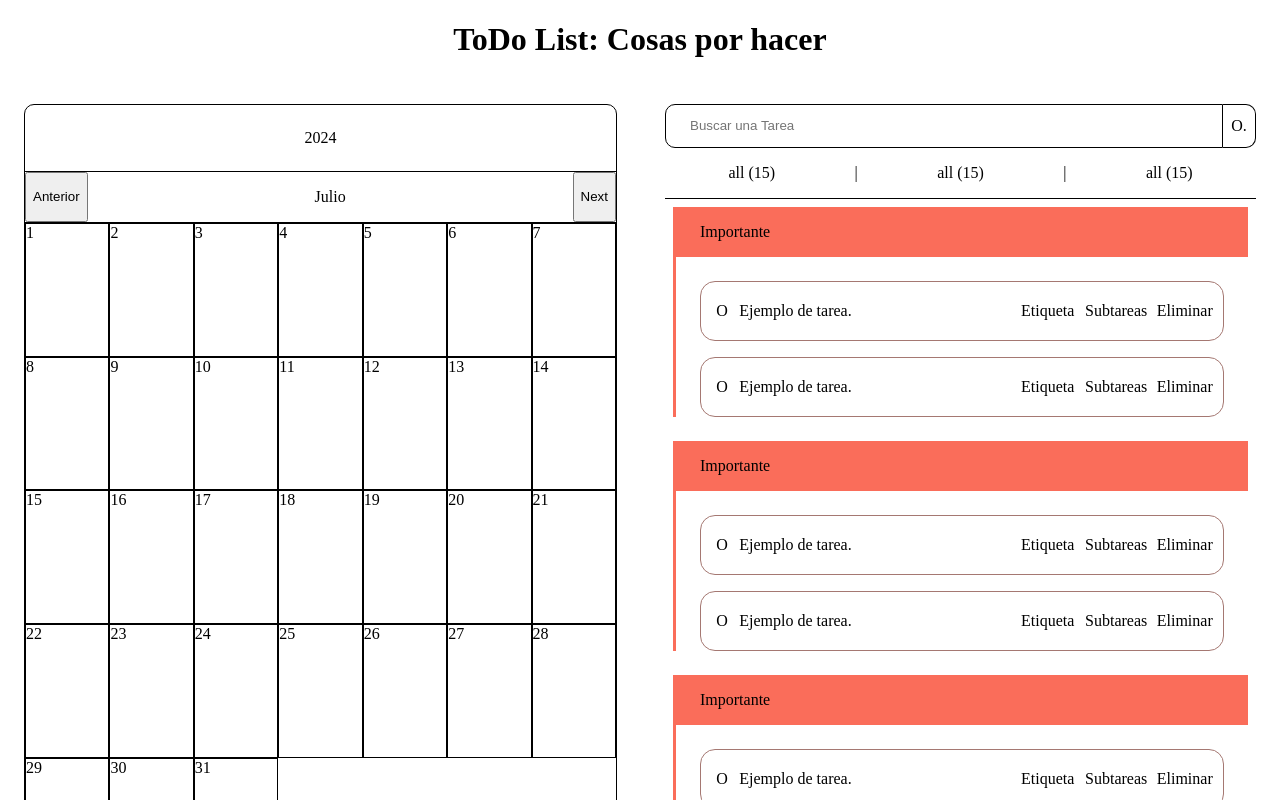
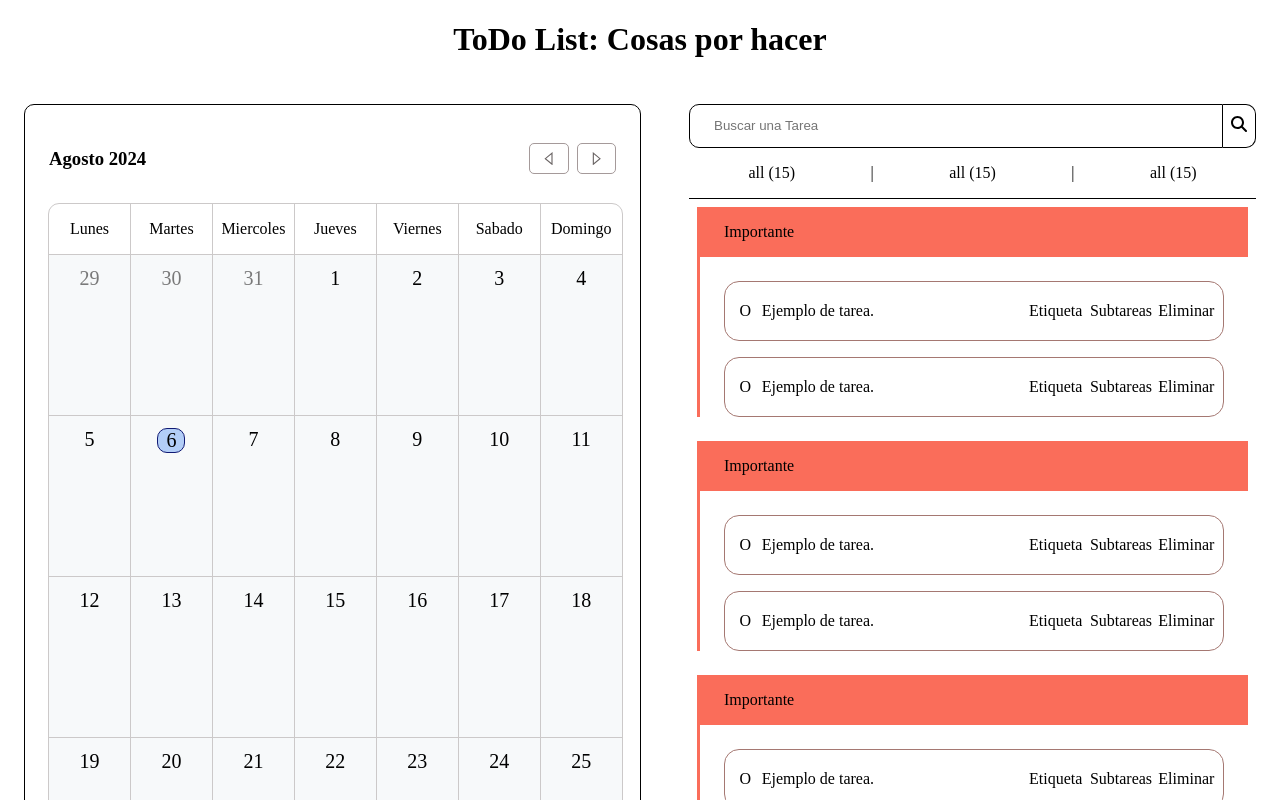
Before and after one commit to AngelOrellanoSM/todoApp-Local, a React (Create React App) app: page / in a window 1280 px wide. Shown: the top 800 px of the page. Built offline with nearby package versions, Linux system fonts and the light colour scheme.

Commit message:
Funcionalidad - Calendar

```diff
--- a/src/App/App.js
+++ b/src/App/App.js
@@ -3,9 +3,12 @@ import { Head } from '../Head';
 import { Footer } from '../Footer';
 import { Todos } from '../Todos';
 import { Calendario } from '../Calendario';
+import { FechaProvider } from '../FechaContex';
+
 
 function App() {
   return (
+    <FechaProvider>
       <div className={"app"}>
         <div className={"app-head"}>
           <Head />
@@ -18,6 +21,7 @@ function App() {
           <Footer />
         </div>
       </div>
+    </FechaProvider>
   );
 }
 
--- a/src/Calendario/calendario.css
+++ b/src/Calendario/calendario.css
@@ -5,28 +5,69 @@
     margin: 1.5rem;
     border: 1px solid #000;
     border-radius: 10px;
+    padding: 1.5rem;
+    gap: 1rem;
 }
 
-.content-year{
-    padding: 0.5rem;
-    text-align: center;
-    border-bottom: #000 1px solid;
+.content-time{
+    display: flex;
+    justify-content: space-between;
+    align-items: center;
 }
 
-.content-month{
+.time-buttons{
     display: flex;
-    justify-content: space-between;
-    border-bottom: #000 1px solid;
+    gap: 0.5rem;
+}
+
+.time-buttons > button{
+    background-color: #fff;
+    outline: none;
+    border: 1px solid #a59a9a;
+    color: #696363;
+    border-radius: 5px;
+    padding: 0.5rem 0.75rem;
+    display: flex;
+    justify-content: center;
+    align-items: center;
+}
+
+.time-buttons > button:hover{
+    cursor: pointer;
 }
 
 .content-days{
     flex: 1;
     display: grid;
-    grid-template-columns: repeat(7, 1fr);
-    grid-template-rows: auto;
+    grid-template-columns: repeat(7, 14.28%);
+    grid-template-rows: min-content;
+    grid-auto-rows: 10rem;
+    gap: 1px;
 }
 
-.content-days > *{
-    border: #000 solid 0.5px;
-    margin: 0;
+.content-days > * {
+    background-color: #f7f9fa;
+    outline: #ccc9c9 1px solid;
 }
+
+.content-days > :nth-child(-n+7){
+    background-color: #fff;
+    height: max-content;
+    display: flex;
+    justify-content: center;
+}
+
+.content-days > :nth-child(n+7){
+    display: flex;
+    flex-direction: column;
+    align-items: center;
+    justify-content: flex-start;
+    gap: 0.25rem;
+}
+
+.content-days > :nth-child(1){
+    border-top-left-radius: 10px;
+}
+.content-days > :nth-child(7){
+    border-top-right-radius: 10px;
+}
--- a/src/Calendario/index.jsx
+++ b/src/Calendario/index.jsx
@@ -1,24 +1,133 @@
 import './calendario.css'
 
+import { GrCaretNext } from "react-icons/gr";
+import { GrCaretPrevious } from "react-icons/gr";
+
+import React, {useState, useEffect, useContext} from 'react';
+import { DiaCalendar } from '../Componentes/DiaCalendar';
+import { FechaContext } from '../FechaContex';
+
+
 const Calendario = () => {
-    const dias = ["1", "2", "3", "4", "5", "6", "7", "8", "9", "10", "11", "12", "13", "14", "15", "16", "17", "18", "19", "20", "21", "22", "23", "24", "25", "26", "27", "28", "29", "30", "31"];
+
+
+    const meses = {
+        0: "Enero",
+        1: "Febrero",
+        2: "Marzo",
+        3: "Abril",
+        4: "Mayo",
+        5: "Junio",
+        6: "Julio",
+        7: "Agosto",
+        8: "Septiembre",
+        9: "Octubre",
+        10: "Noviembre",
+        11: "Diciembre"
+    }
+
+    const nombres = ["Lunes", "Martes", "Miercoles", "Jueves", "Viernes", "Sabado", "Domingo"]
+
+    const {fechaActual} = useContext(FechaContext);
+
+    const [fechaCalendar, setFechaCalendar] = useState(new Date(fechaActual.getFullYear(), fechaActual.getMonth(), 1));
+
+    const [diasCalendar, setDiasCalendar]  = useState([]);
+
+
+
+    // FUNCIONES DE LOS BOTONES ------------------------------------------------------------------------------------
+    const prevMonth = () => {
+        setFechaCalendar(new Date(fechaCalendar.getFullYear(), fechaCalendar.getMonth() - 1, 1))
+    }
+
+    const nextMonth = () => {
+        setFechaCalendar(new Date(fechaCalendar.getFullYear(), fechaCalendar.getMonth() +1, 1))
+    }
+    //-------------------------------------------------------------------------------------------------------------
+
+
+    // FUNCION PARA ACTUALIZAR LA LISTA DE DIAS EN EL CALENDARIO ---------------------------------------------------
+    useEffect(() => {
+
+        const establecerDiasCalendario = (fechaPivote) => {
+            let diasCalendario = [];
+            const primerDia = fechaPivote.getDay() !== 0 ? fechaPivote.getDay():7;
+            const ultimoDiaMesAnterior = new Date(fechaPivote-1);
+            const primerDiaMesSiguiente = new Date(fechaPivote.getFullYear(), fechaPivote.getMonth() + 1, 1);
+            const ultimoDia = new Date(primerDiaMesSiguiente-1).getDate();
+
+            for(let i = 0; i < (primerDia - 1); i++){
+                diasCalendario.push({
+                    dia: ultimoDiaMesAnterior.getDate() - i,
+                    mes: ultimoDiaMesAnterior.getMonth(),
+                    año: ultimoDiaMesAnterior.getFullYear(),
+                });
+            }
+
+            diasCalendario.reverse();
+            for(let i = 1; i <= ultimoDia; i++){
+                diasCalendario.push({
+                    dia: i,
+                    mes: fechaPivote.getMonth(),
+                    año: fechaPivote.getFullYear(),
+                });
+            }
+            let indice = 1;
+            while(diasCalendario.length%7 !==  0){
+                diasCalendario.push({
+                    dia: indice,
+                    mes: primerDiaMesSiguiente.getMonth(),
+                    año: primerDiaMesSiguiente.getFullYear(),
+                });
+                indice++;
+            }
+            setDiasCalendar(diasCalendario)
+        }
+
+        establecerDiasCalendario(fechaCalendar);
+    }, [fechaCalendar]);
+
+    //----------------------------------------------------------------------------------------------------------------
+
 
     return (
         <div className={"calendario-content"}>
-            <div className={"content-year"}>
-                <p>2024</p>
-            </div>
-            <div className={"content-month"}>
-                <button>Anterior</button>
-                <p>Julio</p>
-                <button>Next</button>
+
+            <div className={"content-time"}>
+                <h3>{meses[fechaCalendar.getMonth()] + " " + fechaCalendar.getFullYear()}</h3>
+                <div className={"time-buttons"}>
+                    <button onClick={prevMonth}>
+                        <GrCaretPrevious />
+                    </button>
+                    <button onClick={nextMonth}>
+                        <GrCaretNext />
+                    </button>
+                </div>
             </div>
             <div className={"content-days"}>
-                {dias.map((dia) => {
-                    return (
-                        <p>{dia}</p>
-                    )
-                })}
+                {
+                    nombres.map((nombre) => {
+                        return (
+                            <div key={nombre}>
+                                <p>{nombre}</p>
+                            </div>
+                        )
+                    })
+                }
+                {
+                    diasCalendar.map(({dia, mes, año}, index) => {
+                        return (
+                            <DiaCalendar
+                                key={index}
+                                dia={dia}
+                                mes={mes}
+                                año={año}
+                                fechaCalendar = {fechaCalendar}
+                            />
+                        )
+                    })
+                }
             </div>
         </div>
     )
--- a/src/Componentes/BarraBusqueda/barraBusqueda.css
+++ b/src/Componentes/BarraBusqueda/barraBusqueda.css
@@ -11,6 +11,10 @@
     border-bottom-left-radius: 10px;
 }
 
+.barra-content input:focus{
+    outline: none;
+}
+
 .content-icon{
     width: 2rem;
     border: 1px solid #000;
--- a/src/Componentes/BarraBusqueda/index.jsx
+++ b/src/Componentes/BarraBusqueda/index.jsx
@@ -1,11 +1,13 @@
 import './barraBusqueda.css'
+import { FaMagnifyingGlass } from "react-icons/fa6";
+
 
 const BarraBusqueda = () => {
     return (
         <div className={"barra-content"}>
             <input placeholder='Buscar una Tarea' />
             <div className={"content-icon"}>
-                <span>O.</span>
+                <span><FaMagnifyingGlass /></span>
             </div>
         </div>
     )
--- /dev/null
+++ b/src/Componentes/DiaCalendar/diaCalendar.css
@@ -0,0 +1,43 @@
+.diaCalendar-content{
+    display: flex;
+    flex-direction: column;
+}
+
+.content-day{
+    padding-top: 0.75rem;
+    padding-bottom: 0.75rem;
+    width: 100%;
+    display: flex;
+    justify-content: center;
+}
+
+.content-day:hover{
+    cursor: pointer;
+}
+
+.content-day > p{
+    width: max-content;
+    font-size: 1.25rem;
+    margin: 0;
+}
+
+.dayActual{
+    padding: 0rem 0.5rem;
+    border-radius: 10px;
+    background-color: rgb(179, 206, 247);
+    border: 1px solid #101a74;
+}
+
+.mesActual{
+    color: #000;
+}
+
+.mesDiferente{
+    color: #797979
+}
+
+.content-tasks{
+    display: flex;
+    flex-direction: column;
+    gap: 0.25rem;
+}
--- /dev/null
+++ b/src/Componentes/DiaCalendar/index.jsx
@@ -0,0 +1,35 @@
+import './diaCalendar.css'
+import { useContext } from 'react';
+import { FechaContext } from '../../FechaContex';
+
+const DiaCalendar = ( {dia, mes, año, fechaCalendar}) => {
+
+    const {fechaActual} = useContext(FechaContext);
+    console.log(fechaActual);
+
+    return (
+        <div className={`diaCalendar-content`}>
+            <div className={`content-day`}>
+                <p className={`
+                    ${
+                        fechaActual.getDate() === dia ?
+                        fechaActual.getMonth() === mes ?
+                        fechaActual.getFullYear() ? 'dayActual' : '' : '' : ''
+                    }
+
+                    ${
+                        fechaCalendar.getMonth() === mes ? 'mesActual' : 'mesDiferente'
+                    }
+
+                `}>
+                    {dia}
+                </p>
+            </div>
+
+            <div className={'content-tasks'}>
+            </div>
+        </div>
+    )
+}
+
+export {DiaCalendar};
--- /dev/null
+++ b/src/FechaContex/index.jsx
@@ -0,0 +1,52 @@
+import {createContext, useEffect, useState} from "react";
+
+const FechaContext = createContext();
+
+const FechaProvider = ({children}) => {
+
+    const [fechaActual, setFechaActual] = useState(new Date());
+
+    // FUNCION PARA OBTENER LA FECHA ACTUAL -------------------------------------------------------------------------------
+
+    useEffect(() =>{
+        const actualizarFechaActual = () => {
+            setFechaActual(new Date());
+        };
+
+        const calcularMediaNoche = () => {
+            const ahora = new Date();
+            const nextMediaNoche = new Date(ahora);
+            nextMediaNoche.setHours(24, 0, 0, 0);
+            return nextMediaNoche - ahora ;
+        };
+
+        const tiempoFaltante = calcularMediaNoche();
+        let intervalo;
+        const timeout = setTimeout(() => {
+            actualizarFechaActual();
+
+            intervalo = setInterval(() => {
+                actualizarFechaActual();
+            }, 24*60*60*1000);
+
+        }, tiempoFaltante);
+
+        return () => {
+            clearTimeout(timeout);
+            clearInterval(intervalo);
+        }
+
+
+    }, []);
+    //------------------------------------------------------------------------------------------------------------
+
+    return (
+        <FechaContext.Provider value={{
+            fechaActual
+        }}>
+            {children}
+        </FechaContext.Provider>
+    )
+}
+
+export {FechaContext, FechaProvider}
```
Also changed, not shown: package.json (+7 -0 lines), 1 other file (tests, documents, lock files or other folders). Lines whose indentation alone changed are shown as unchanged.
